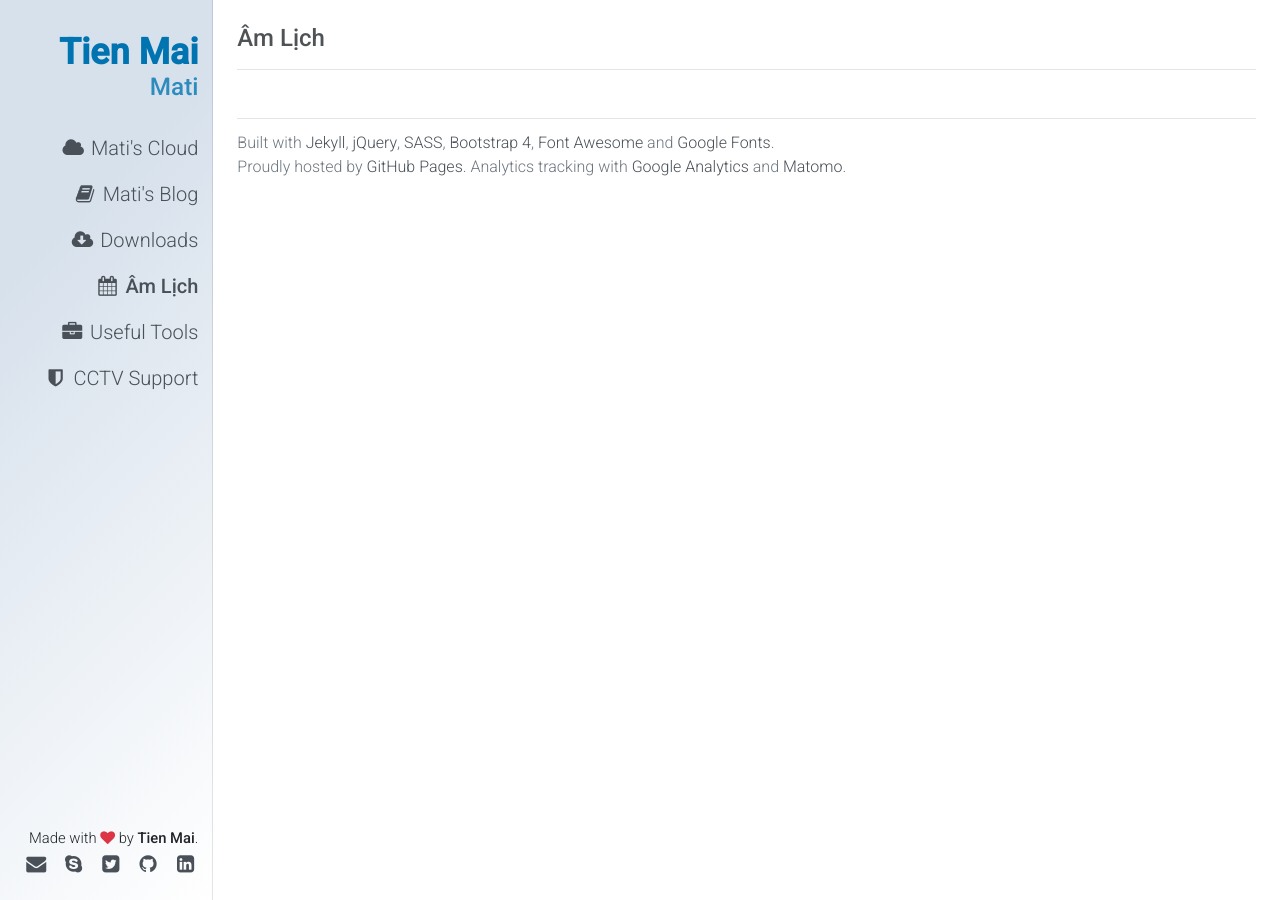
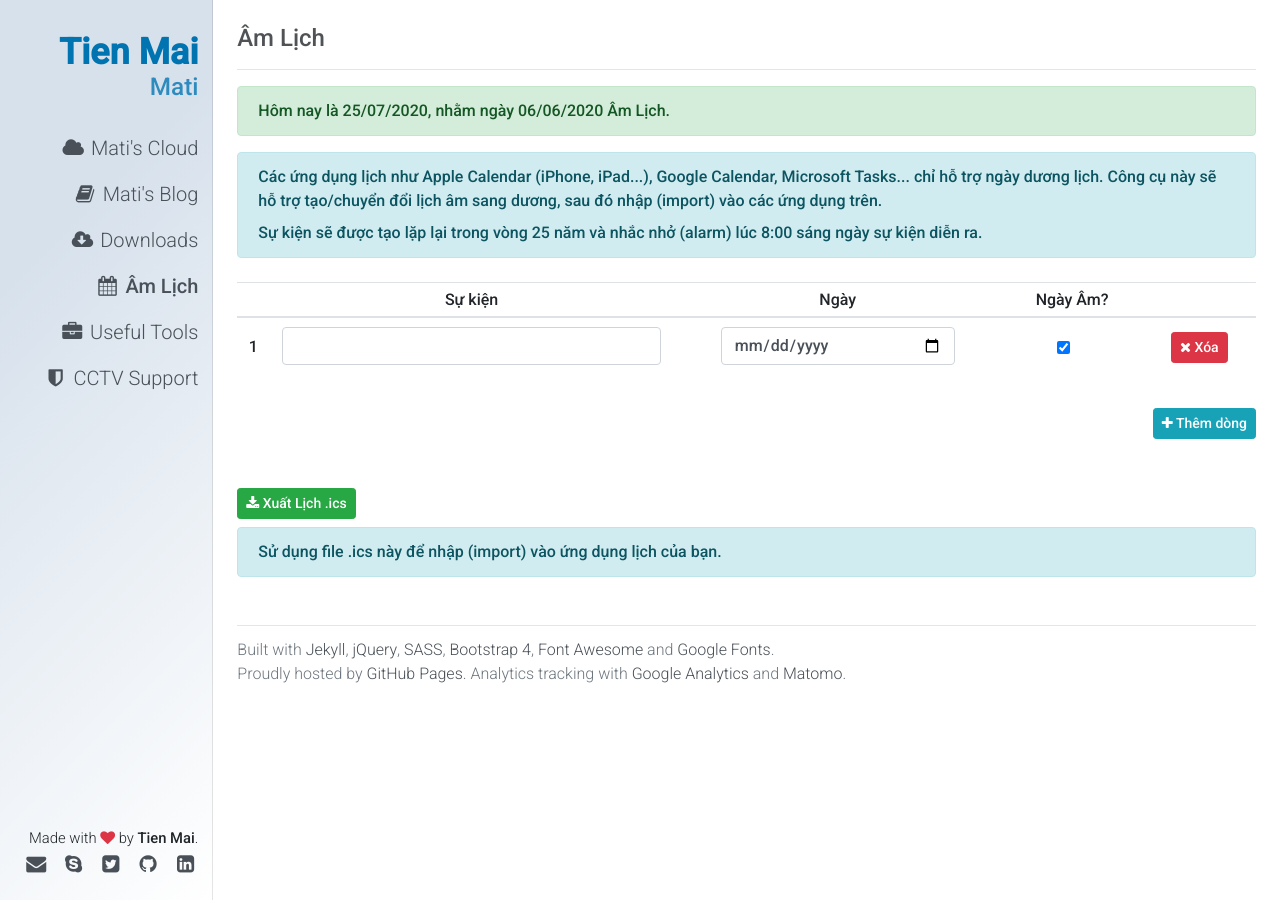
Before and after one commit to matidev/mati-vn, a Jekyll site: the page built from am-lich.html, in a window 1280 px wide. Built offline with Jekyll 4.4.1, drawn with Linux system fonts in a browser that asks for light colours; comment, search, counter and statistics services are not loaded; some of the changed lines change nothing that is shown.

Commit message:
Adding am-lich

```diff
--- a/_config.yml
+++ b/_config.yml
@@ -4,7 +4,7 @@ description: "Tien Mai (Mati) | mati.vn"
 baseurl: ""
 url: "https://mati.vn"
 permalink: none
-version: 1.2.6
+version: 1.3.0
 
 mati:
   name: Tien Mai
--- a/_sass/main.scss
+++ b/_sass/main.scss
@@ -247,6 +247,14 @@ footer {
     }
   }
 
+  .amlich {
+    input {
+      &.error {
+        border-color: #FF0000;
+      }
+    }
+  }
+
   .tools-block {
     #tool-result {
       font-size: 1rem;
--- a/am-lich.html
+++ b/am-lich.html
@@ -2,7 +2,52 @@
 layout: default
 permalink: /am-lich
 title: Âm Lịch
+scripts:
+- assets/js/amlich-aa98.js
+- assets/js/ics.deps.min.js
+- assets/js/amlich.min.js
 ---
 
 <h1>{{ page.title }}</h1>
 <hr>
+<div class="mb-4 small">
+    <div class="alert alert-success">
+        Hôm nay là <span id="mati-al-today-solar" class="font-weight-bold"></span>,
+        nhằm ngày <span id="mati-al-today-lunar" class="font-weight-bold"></span> Âm Lịch.
+    </div>
+    <div class="alert alert-info">
+        <p>Các ứng dụng lịch như Apple Calendar (iPhone, iPad...), Google Calendar, Microsoft Tasks... chỉ hỗ trợ ngày
+            dương lịch. Công cụ này sẽ hỗ trợ tạo/chuyển đổi lịch âm sang dương, sau đó nhập (import) vào các ứng dụng
+            trên.</p>
+        Sự kiện sẽ được tạo lặp lại trong vòng 25 năm và nhắc nhở (alarm) lúc 8:00 sáng ngày sự kiện diễn ra.
+    </div>
+</div>
+<form id="mati-amlich" class="amlich">
+    <div class="table-responsive">
+        <table class="table table-sm">
+            <thead>
+            <tr>
+                <th scope="col" class="font-weight-normal small text-center"></th>
+                <th scope="col" class="font-weight-normal small text-center">Sự kiện</th>
+                <th scope="col" class="font-weight-normal small text-center">Ngày</th>
+                <th scope="col" class="font-weight-normal small text-center">Ngày Âm?</th>
+                <th scope="col" class="font-weight-normal small text-center"></th>
+            </tr>
+            </thead>
+            <tbody id="mati-al-events"></tbody>
+        </table>
+    </div>
+    <div class="mt-3 text-center text-md-right">
+        <button type="button" id="mati-al-newline" class="btn btn-info btn-sm">
+            <i class="fa fa-plus"></i> Thêm dòng
+        </button>
+    </div>
+    <div class="mt-5 text-center text-md-left">
+        <button type="submit" id="mati-al-download" class="btn btn-success btn-sm">
+            <i class="fa fa-download"></i> Xuất Lịch .ics
+        </button>
+        <div class="alert alert-info mt-2 small">
+            Sử dụng file .ics này để nhập (import) vào ứng dụng lịch của bạn.
+        </div>
+    </div>
+</form>
--- /dev/null
+++ b/assets/js/amlich-aa98.js
@@ -0,0 +1,221 @@
+/*
+ * https://www.informatik.uni-leipzig.de/~duc/amlich/amlich-aa98.js
+ * Copyright (c) 2006 Ho Ngoc Duc. All Rights Reserved.
+ * Astronomical algorithms from the book "Astronomical Algorithms" by Jean Meeus, 1998
+ *
+ * Permission to use, copy, modify, and redistribute this software and its
+ * documentation for personal, non-commercial use is hereby granted provided that
+ * this copyright notice and appropriate documentation appears in all copies.
+ */
+var PI = Math.PI;
+
+/* Discard the fractional part of a number, e.g., INT(3.2) = 3 */
+function INT(d) {
+    return Math.floor(d);
+}
+
+/* Compute the (integral) Julian day number of day dd/mm/yyyy, i.e., the number
+ * of days between 1/1/4713 BC (Julian calendar) and dd/mm/yyyy.
+ * Formula from http://www.tondering.dk/claus/calendar.html
+ */
+function jdFromDate(dd, mm, yy) {
+    var a, y, m, jd;
+    a = INT((14 - mm) / 12);
+    y = yy + 4800 - a;
+    m = mm + 12 * a - 3;
+    jd = dd + INT((153 * m + 2) / 5) + 365 * y + INT(y / 4) - INT(y / 100) + INT(y / 400) - 32045;
+    if (jd < 2299161) {
+        jd = dd + INT((153 * m + 2) / 5) + 365 * y + INT(y / 4) - 32083;
+    }
+    return jd;
+}
+
+/* Convert a Julian day number to day/month/year. Parameter jd is an integer */
+function jdToDate(jd) {
+    var a, b, c, d, e, m, day, month, year;
+    if (jd > 2299160) { // After 5/10/1582, Gregorian calendar
+        a = jd + 32044;
+        b = INT((4 * a + 3) / 146097);
+        c = a - INT((b * 146097) / 4);
+    } else {
+        b = 0;
+        c = jd + 32082;
+    }
+    d = INT((4 * c + 3) / 1461);
+    e = c - INT((1461 * d) / 4);
+    m = INT((5 * e + 2) / 153);
+    day = e - INT((153 * m + 2) / 5) + 1;
+    month = m + 3 - 12 * INT(m / 10);
+    year = b * 100 + d - 4800 + INT(m / 10);
+    return [day, month, year];
+}
+
+/* Compute the time of the k-th new moon after the new moon of 1/1/1900 13:52 UCT
+ * (measured as the number of days since 1/1/4713 BC noon UCT, e.g., 2451545.125 is 1/1/2000 15:00 UTC).
+ * Returns a floating number, e.g., 2415079.9758617813 for k=2 or 2414961.935157746 for k=-2
+ * Algorithm from: "Astronomical Algorithms" by Jean Meeus, 1998
+ */
+function NewMoon(k) {
+    var T, T2, T3, dr, Jd1, M, Mpr, F, C1, deltat, JdNew;
+    T = k / 1236.85; // Time in Julian centuries from 1900 January 0.5
+    T2 = T * T;
+    T3 = T2 * T;
+    dr = PI / 180;
+    Jd1 = 2415020.75933 + 29.53058868 * k + 0.0001178 * T2 - 0.000000155 * T3;
+    Jd1 = Jd1 + 0.00033 * Math.sin((166.56 + 132.87 * T - 0.009173 * T2) * dr); // Mean new moon
+    M = 359.2242 + 29.10535608 * k - 0.0000333 * T2 - 0.00000347 * T3; // Sun's mean anomaly
+    Mpr = 306.0253 + 385.81691806 * k + 0.0107306 * T2 + 0.00001236 * T3; // Moon's mean anomaly
+    F = 21.2964 + 390.67050646 * k - 0.0016528 * T2 - 0.00000239 * T3; // Moon's argument of latitude
+    C1 = (0.1734 - 0.000393 * T) * Math.sin(M * dr) + 0.0021 * Math.sin(2 * dr * M);
+    C1 = C1 - 0.4068 * Math.sin(Mpr * dr) + 0.0161 * Math.sin(dr * 2 * Mpr);
+    C1 = C1 - 0.0004 * Math.sin(dr * 3 * Mpr);
+    C1 = C1 + 0.0104 * Math.sin(dr * 2 * F) - 0.0051 * Math.sin(dr * (M + Mpr));
+    C1 = C1 - 0.0074 * Math.sin(dr * (M - Mpr)) + 0.0004 * Math.sin(dr * (2 * F + M));
+    C1 = C1 - 0.0004 * Math.sin(dr * (2 * F - M)) - 0.0006 * Math.sin(dr * (2 * F + Mpr));
+    C1 = C1 + 0.0010 * Math.sin(dr * (2 * F - Mpr)) + 0.0005 * Math.sin(dr * (2 * Mpr + M));
+    if (T < -11) {
+        deltat = 0.001 + 0.000839 * T + 0.0002261 * T2 - 0.00000845 * T3 - 0.000000081 * T * T3;
+    } else {
+        deltat = -0.000278 + 0.000265 * T + 0.000262 * T2;
+    }
+
+    JdNew = Jd1 + C1 - deltat;
+    return JdNew;
+}
+
+/* Compute the longitude of the sun at any time.
+ * Parameter: floating number jdn, the number of days since 1/1/4713 BC noon
+ * Algorithm from: "Astronomical Algorithms" by Jean Meeus, 1998
+ */
+function SunLongitude(jdn) {
+    var T, T2, dr, M, L0, DL, L;
+    T = (jdn - 2451545.0) / 36525; // Time in Julian centuries from 2000-01-01 12:00:00 GMT
+    T2 = T * T;
+    dr = PI / 180; // degree to radian
+    M = 357.52910 + 35999.05030 * T - 0.0001559 * T2 - 0.00000048 * T * T2; // mean anomaly, degree
+    L0 = 280.46645 + 36000.76983 * T + 0.0003032 * T2; // mean longitude, degree
+    DL = (1.914600 - 0.004817 * T - 0.000014 * T2) * Math.sin(dr * M);
+    DL = DL + (0.019993 - 0.000101 * T) * Math.sin(dr * 2 * M) + 0.000290 * Math.sin(dr * 3 * M);
+    L = L0 + DL; // true longitude, degree
+    L = L * dr;
+    L = L - PI * 2 * (INT(L / (PI * 2))); // Normalize to (0, 2*PI)
+    return L;
+}
+
+/* Compute sun position at midnight of the day with the given Julian day number.
+ * The time zone if the time difference between local time and UTC: 7.0 for UTC+7:00.
+ * The function returns a number between 0 and 11.
+ * From the day after March equinox and the 1st major term after March equinox, 0 is returned.
+ * After that, return 1, 2, 3 ...
+ */
+function getSunLongitude(dayNumber, timeZone) {
+    return INT(SunLongitude(dayNumber - 0.5 - timeZone / 24) / PI * 6);
+}
+
+/* Compute the day of the k-th new moon in the given time zone.
+ * The time zone if the time difference between local time and UTC: 7.0 for UTC+7:00
+ */
+function getNewMoonDay(k, timeZone) {
+    return INT(NewMoon(k) + 0.5 + timeZone / 24);
+}
+
+/* Find the day that starts the luner month 11 of the given year for the given time zone */
+function getLunarMonth11(yy, timeZone) {
+    var k, off, nm, sunLong;
+    //off = jdFromDate(31, 12, yy) - 2415021.076998695;
+    off = jdFromDate(31, 12, yy) - 2415021;
+    k = INT(off / 29.530588853);
+    nm = getNewMoonDay(k, timeZone);
+    sunLong = getSunLongitude(nm, timeZone); // sun longitude at local midnight
+    if (sunLong >= 9) {
+        nm = getNewMoonDay(k - 1, timeZone);
+    }
+    return nm;
+}
+
+/* Find the index of the leap month after the month starting on the day a11. */
+function getLeapMonthOffset(a11, timeZone) {
+    var k, last, arc, i;
+    k = INT((a11 - 2415021.076998695) / 29.530588853 + 0.5);
+    last = 0;
+    i = 1; // We start with the month following lunar month 11
+    arc = getSunLongitude(getNewMoonDay(k + i, timeZone), timeZone);
+    do {
+        last = arc;
+        i++;
+        arc = getSunLongitude(getNewMoonDay(k + i, timeZone), timeZone);
+    } while (arc !== last && i < 14);
+    return i - 1;
+}
+
+/* Comvert solar date dd/mm/yyyy to the corresponding lunar date */
+function convertSolar2Lunar(dd, mm, yy, timeZone) {
+    var k, dayNumber, monthStart, a11, b11, lunarDay, lunarMonth, lunarYear, lunarLeap, diff, leapMonthDiff;
+    dayNumber = jdFromDate(dd, mm, yy);
+    k = INT((dayNumber - 2415021.076998695) / 29.530588853);
+    monthStart = getNewMoonDay(k + 1, timeZone);
+    if (monthStart > dayNumber) {
+        monthStart = getNewMoonDay(k, timeZone);
+    }
+    //alert(dayNumber+" -> "+monthStart);
+    a11 = getLunarMonth11(yy, timeZone);
+    b11 = a11;
+    if (a11 >= monthStart) {
+        lunarYear = yy;
+        a11 = getLunarMonth11(yy - 1, timeZone);
+    } else {
+        lunarYear = yy + 1;
+        b11 = getLunarMonth11(yy + 1, timeZone);
+    }
+    lunarDay = dayNumber - monthStart + 1;
+    diff = INT((monthStart - a11) / 29);
+    lunarLeap = 0;
+    lunarMonth = diff + 11;
+    if (b11 - a11 > 365) {
+        leapMonthDiff = getLeapMonthOffset(a11, timeZone);
+        if (diff >= leapMonthDiff) {
+            lunarMonth = diff + 10;
+            if (diff === leapMonthDiff) {
+                lunarLeap = 1;
+            }
+        }
+    }
+    if (lunarMonth > 12) {
+        lunarMonth = lunarMonth - 12;
+    }
+    if (lunarMonth >= 11 && diff < 4) {
+        lunarYear -= 1;
+    }
+    return [lunarDay, lunarMonth, lunarYear, lunarLeap];
+}
+
+/* Convert a lunar date to the corresponding solar date */
+function convertLunar2Solar(lunarDay, lunarMonth, lunarYear, lunarLeap, timeZone) {
+    var k, a11, b11, off, leapOff, leapMonth, monthStart;
+    if (lunarMonth < 11) {
+        a11 = getLunarMonth11(lunarYear - 1, timeZone);
+        b11 = getLunarMonth11(lunarYear, timeZone);
+    } else {
+        a11 = getLunarMonth11(lunarYear, timeZone);
+        b11 = getLunarMonth11(lunarYear + 1, timeZone);
+    }
+    k = INT(0.5 + (a11 - 2415021.076998695) / 29.530588853);
+    off = lunarMonth - 11;
+    if (off < 0) {
+        off += 12;
+    }
+    if (b11 - a11 > 365) {
+        leapOff = getLeapMonthOffset(a11, timeZone);
+        leapMonth = leapOff - 2;
+        if (leapMonth < 0) {
+            leapMonth += 12;
+        }
+        if (lunarLeap !== 0 && lunarMonth !== leapMonth) {
+            return [0, 0, 0];
+        } else if (lunarLeap !== 0 || off >= leapOff) {
+            off += 1;
+        }
+    }
+    monthStart = getNewMoonDay(k + off, timeZone);
+    return jdToDate(monthStart + lunarDay - 1);
+}
```
Also changed, not shown: assets/js/amlich.min.js (added), assets/js/ics.deps.min.js (added).
